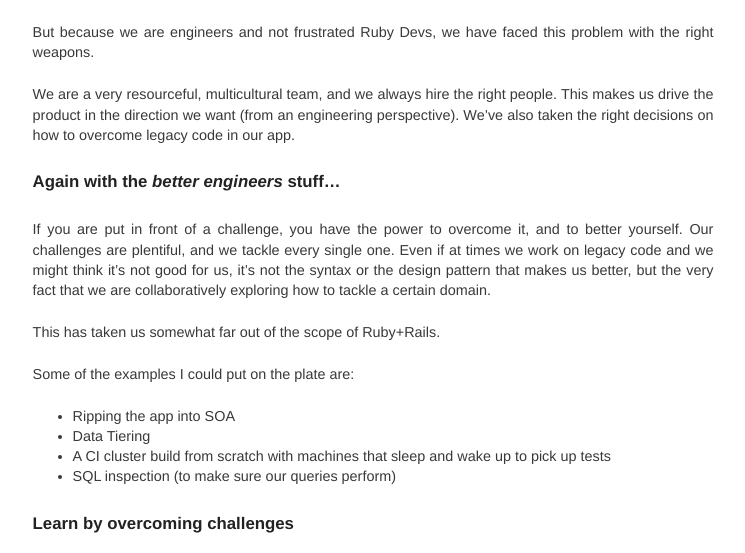
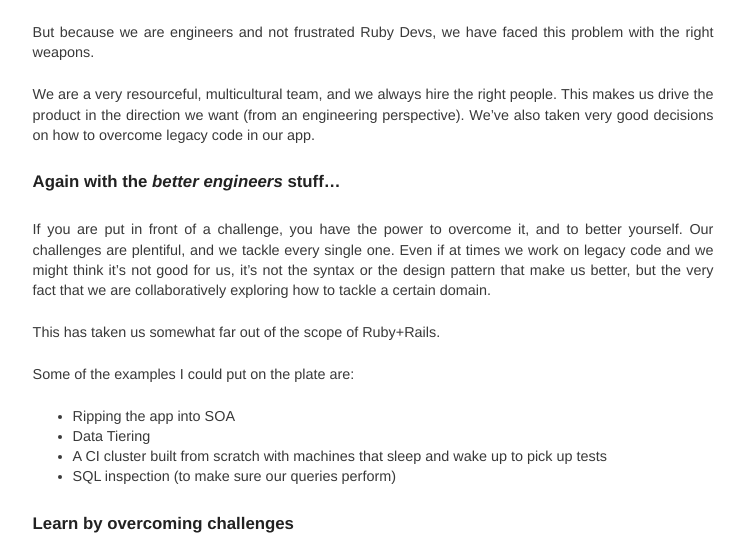
Before and after one commit to HouseTrip/housetrip.github.com, a Jekyll site: the page built from _posts/2013-11-26-legacy-wont-be-the-end-of-us.md, in a window 1280 px wide. Shown: the part 581-1134 px from the top of the page, without its empty margins (267-1012 px from the left). Built offline with Jekyll 4.4.1, drawn with Linux system fonts in a browser that asks for light colours.

Commit message:
pr comments as per stefan's suggestions

```diff
--- a/_posts/2013-11-26-legacy-wont-be-the-end-of-us.md
+++ b/_posts/2013-11-26-legacy-wont-be-the-end-of-us.md
@@ -31,13 +31,13 @@ But because we are engineers and not frustrated Ruby Devs, we have faced this pr
 
 We are a very resourceful, multicultural team, and we always hire the right people.
 This makes us drive the product in the direction we want (from an engineering perspective).
-We’ve also taken the right decisions on how to overcome legacy code in our app.
+We’ve also taken very good decisions on how to overcome legacy code in our app.
 
 ###Again with the *better engineers* stuff...
 
 If you are put in front of a challenge, you have the power to overcome it, and to better yourself.
 Our challenges are plentiful, and we tackle every single one. Even if at times we work on legacy
-code and we might think it's not good for us, it’s not the syntax or the design pattern that makes
+code and we might think it's not good for us, it’s not the syntax or the design pattern that make
 us better, but the very fact that we are collaboratively exploring how to tackle a certain domain.
 
 This has taken us somewhat far out of the scope of Ruby+Rails.
@@ -46,7 +46,7 @@ Some of the examples I could put on the plate are:
 
 * Ripping the app into SOA
 * Data Tiering
-* A CI cluster build from scratch with machines that sleep and wake up to pick up tests
+* A CI cluster built from scratch with machines that sleep and wake up to pick up tests
 * SQL inspection (to make sure our queries perform)
 
 ###Learn by overcoming challenges
```
